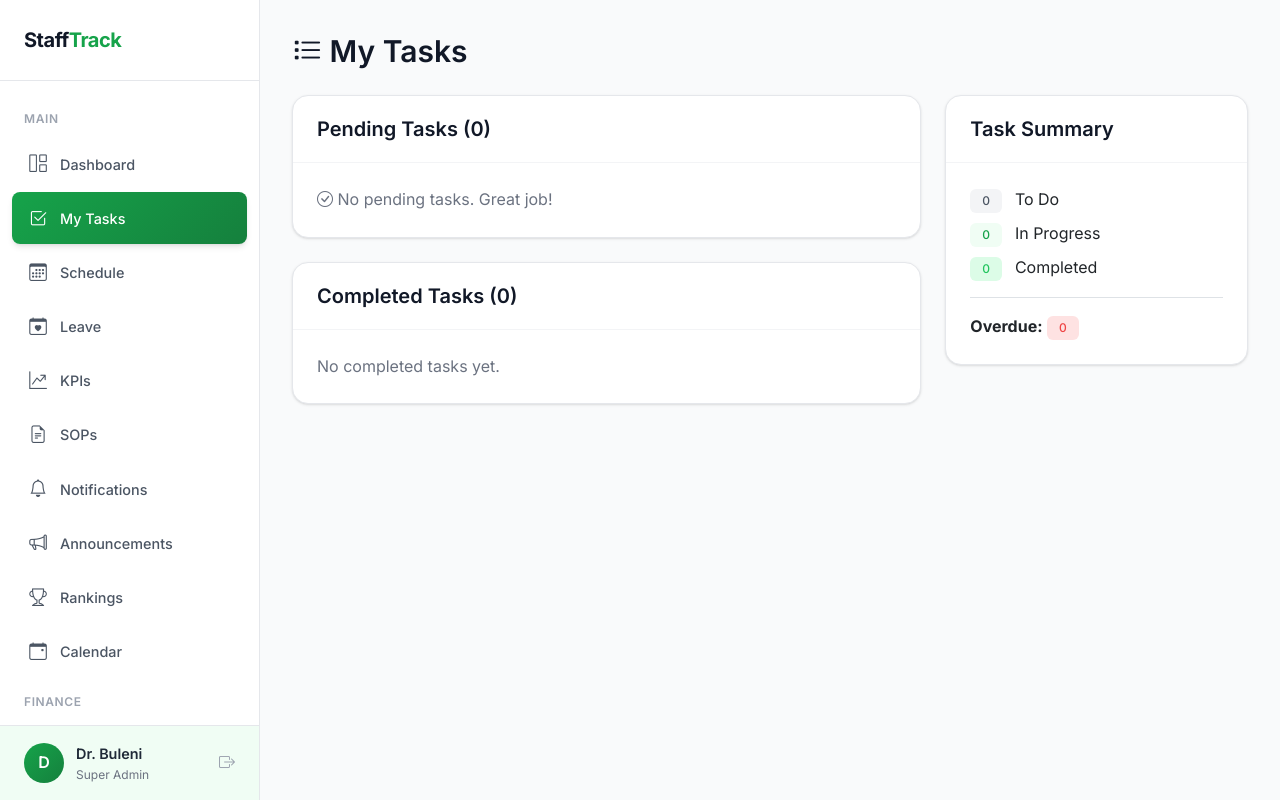
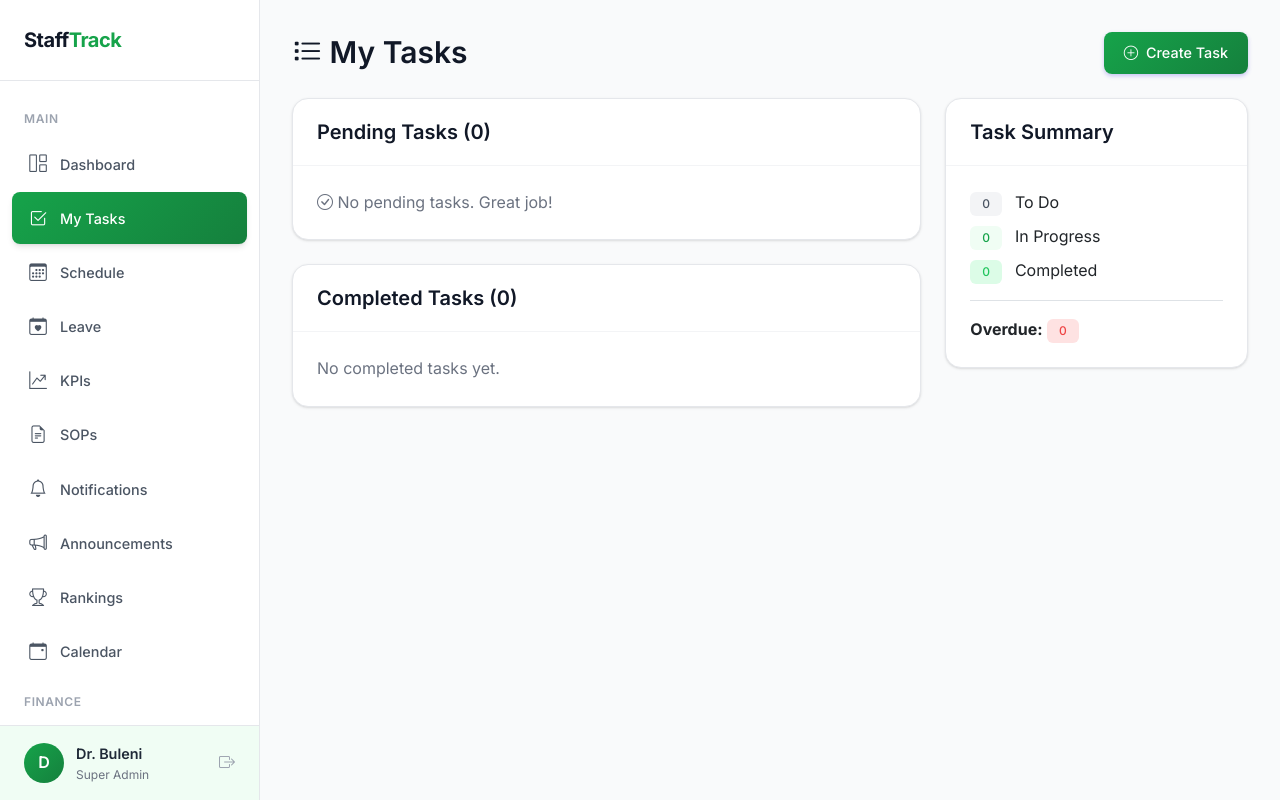
Before and after one commit to drbuleni/stafftrack, a Flask app: page /tasks/my-tasks in a window 1280 px wide. Run offline with Flask 3, Linux system fonts and the light colour scheme; a user stored in the database is signed in; data that the repository does not hold is empty; some libraries are stand-ins or nearby versions.

Commit message:
Allow all users to create tasks for themselves
- Remove manager_required restriction from task creation route
- Regular staff can only assign tasks to themselves (enforced server-side)
- Managers/Super Admin can still assign tasks to any staff member
- Add Create Task button to My Tasks page for all users

Co-Authored-By: Claude Opus 4.6 <noreply@anthropic.com>

```diff
--- a/app/routes/tasks.py
+++ b/app/routes/tasks.py
@@ -5,7 +5,7 @@ from wtforms import StringField, TextAreaField, SelectField, DateField, SubmitFi
 from wtforms.validators import DataRequired, Length
 from app import db, mail
 from app.models import Task, User, Notification
-from app.utils.decorators import manager_required
+
 from app.utils.audit import log_audit
 from app.utils.email import send_email, email_task_assigned
 from datetime import date
@@ -68,19 +68,27 @@ def my_tasks():
 
 @bp.route('/create', methods=['GET', 'POST'])
 @login_required
-@manager_required
 def create():
     """Create a new task."""
     form = TaskForm()
-    form.assigned_to.choices = [(0, '-- Unassigned --')] + [
-        (u.id, u.full_name) for u in User.query.filter_by(status='Active').all()
-    ]
+    if current_user.role in ['Practice Manager', 'Super Admin']:
+        form.assigned_to.choices = [(0, '-- Unassigned --')] + [
+            (u.id, u.full_name) for u in User.query.filter_by(status='Active').all()
+        ]
+    else:
+        # Regular staff can only create tasks for themselves
+        form.assigned_to.choices = [(current_user.id, current_user.full_name)]
 
     if form.validate_on_submit():
+        assigned = form.assigned_to.data if form.assigned_to.data != 0 else None
+        # Non-managers can only assign to themselves
+        if current_user.role not in ['Practice Manager', 'Super Admin']:
+            assigned = current_user.id
+
         task = Task(
             title=form.title.data,
             description=form.description.data,
-            assigned_to=form.assigned_to.data if form.assigned_to.data != 0 else None,
+            assigned_to=assigned,
             due_date=form.due_date.data,
             created_by=current_user.id
         )
--- a/app/templates/tasks/my_tasks.html
+++ b/app/templates/tasks/my_tasks.html
@@ -3,7 +3,12 @@
 {% block title %}My Tasks - StaffTrack{% endblock %}
 
 {% block content %}
-<h1 class="mb-4"><i class="bi bi-list-task"></i> My Tasks</h1>
+<div class="d-flex justify-content-between align-items-center mb-4">
+    <h1 class="mb-0"><i class="bi bi-list-task"></i> My Tasks</h1>
+    <a href="{{ url_for('tasks.create') }}" class="btn btn-primary">
+        <i class="bi bi-plus-circle"></i> Create Task
+    </a>
+</div>
 
 {% set pending_tasks = tasks | selectattr('status', 'ne', 'Done') | list %}
 {% set completed_tasks = tasks | selectattr('status', 'eq', 'Done') | list %}
```
